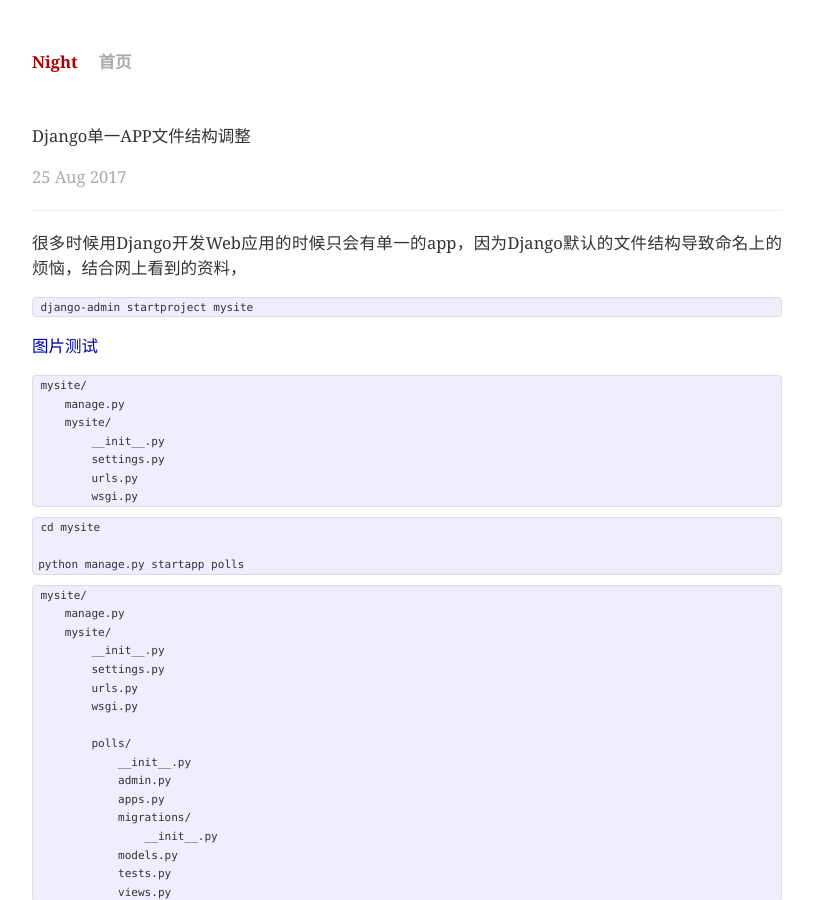
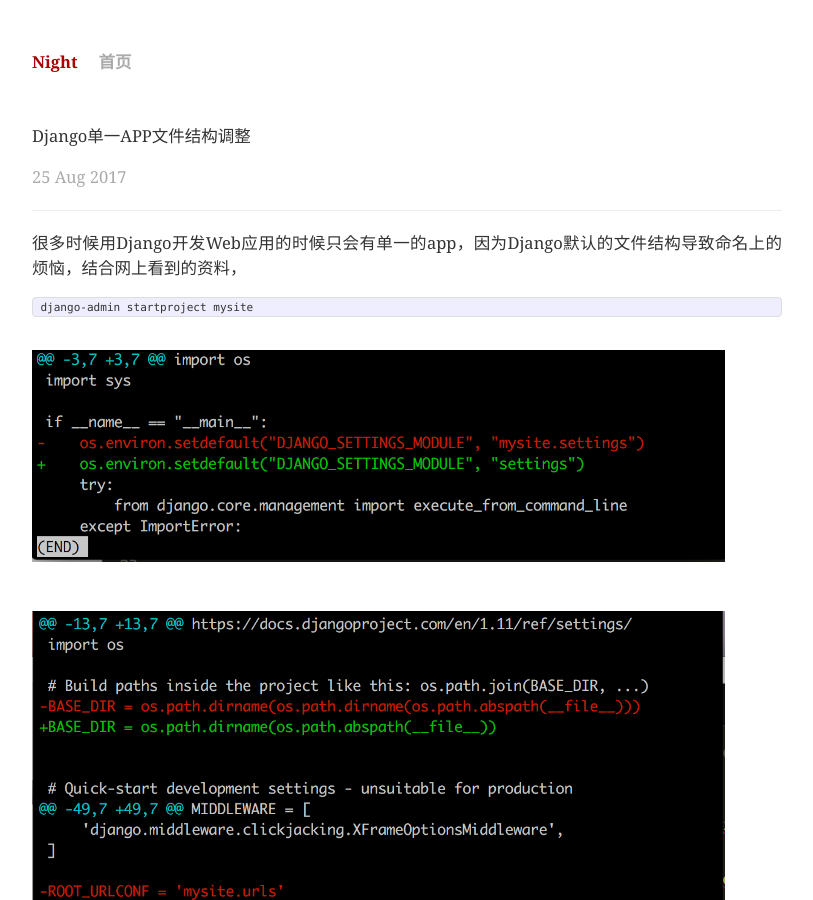
Before and after one commit to night1008/night1008.github.io, a Jekyll site: the page built from _posts/2017-08-25-django-single-app-anatomy.md, in a window 1280 px wide and 900 px high. Shown: the whole window, without its empty margins (233-1046 px from the left). Built offline with Jekyll 4.4.1, drawn with Linux system fonts in a browser that asks for light colours; comment, search, counter and statistics services are not loaded.

Commit message:
update post

````diff
--- a/_posts/2017-08-25-django-single-app-anatomy.md
+++ b/_posts/2017-08-25-django-single-app-anatomy.md
@@ -14,8 +14,11 @@
 django-admin startproject mysite
 ```
 
-[图片测试](/assets/img/2017-08-25/manage.png)
+![manage.py](/assets/img/2017-08-25/manage.png)
 
+![settings.py](/assets/img/2017-08-25/settings.png)
+
+![wsgi.py](/assets/img/2017-08-25/wsgi.png)
 
 ```
 mysite/
````
